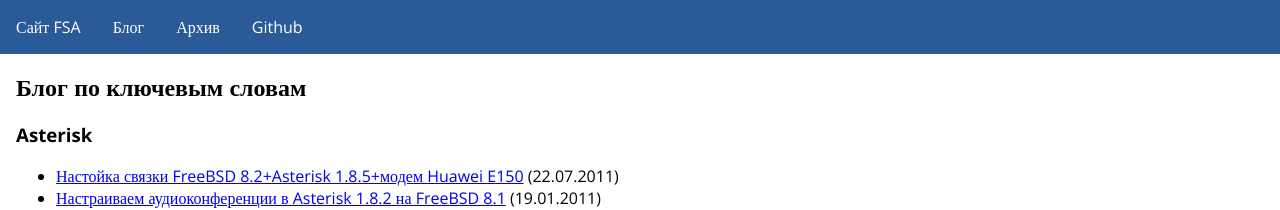
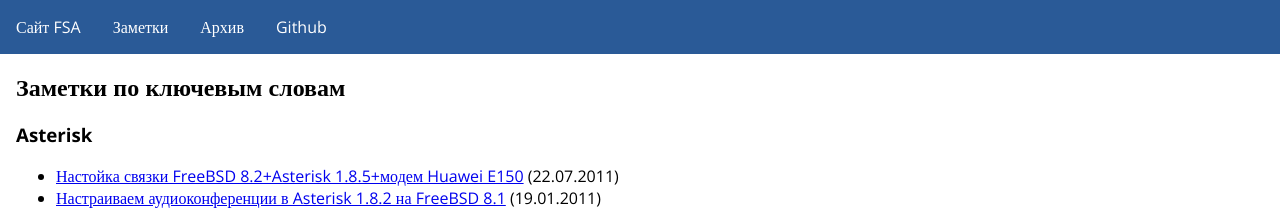
Before and after one commit to fsa/site, a Jekyll site: the page built from tags.md, in a window 1280 px wide. Shown: the top 210 px of the page. Built offline with Jekyll 4.4.1, drawn with Linux system fonts in a browser that asks for light colours; our own code applies the rules of GitHub Pages for plain Markdown files.

Commit message:
Блог переименован в Заметки.

```diff
--- a/_layouts/default.html
+++ b/_layouts/default.html
@@ -12,7 +12,7 @@
 <header>
 <nav class="listrow">
     <a href="/" class="listitem">Сайт FSA</a>
-    <a href="/posts" class="listitem">Блог</a>
+    <a href="/posts" class="listitem">Заметки</a>
     <a href="/archive" class="listitem">Архив</a>
     <a href="https://github.com/fsa/" class="listitem">Github</a>
 </nav>
--- a/_layouts/index.html
+++ b/_layouts/index.html
@@ -1,4 +1,4 @@
 ---
 layout: default
-title: Блог FSA
+title: Сайт FSA
 ---
--- a/tags.md
+++ b/tags.md
@@ -1,7 +1,7 @@
 ---
 layout: default
 ---
-# Блог по ключевым словам
+# Заметки по ключевым словам
 
 {% capture tags %}{% for tag in site.tags %}{{ tag[0] }},{% endfor %}{% endcapture %}
 {% assign sortedtags = tags | split:',' | sort %}
```
Also changed, not shown: posts.md (+1 -1 lines).
